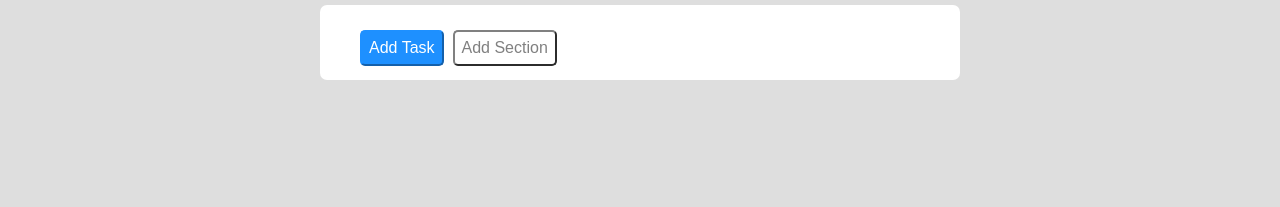
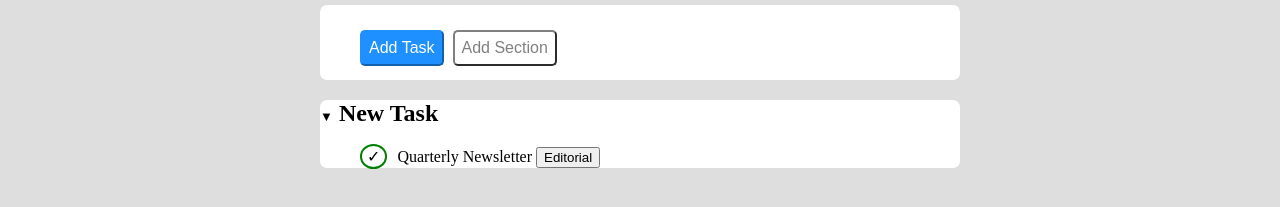
Before and after one commit to DavideCroce/html-css-toboolist, a plain HTML site: page index.html in a window 1280 px wide. Shown: the part 97-304 px from the top of the page. Drawn offline with Linux system fonts and the light colour scheme.

Commit message:
lista task

```diff
--- a/css/style.css
+++ b/css/style.css
@@ -56,3 +56,31 @@ h1{
     padding: 7px;
     margin-left: 5px;
 }
+
+main{
+    margin-left: 25%;
+    background-color: #fff;
+    width: 50%;
+    border-radius: 7px;
+}
+
+.arrow{
+    font-size: 13px;
+}
+
+ul{
+    list-style-type: none;
+}
+
+.checked{
+    padding-right: 10px;
+    background-color: white;
+    padding: 2px 5px;
+    border-radius: 50%;
+    border-color: green;
+    border-style: solid;
+    border-width: 2px;
+    margin-right: 10px;
+}
+
+.editorial
--- a/index.html
+++ b/index.html
@@ -22,6 +22,16 @@
             <button id="task">Add Task</button>
             <button id="section">Add Section</button>
     </header>
+    <!--finestra delle task-->
+    <main>
+      <div class="new-task">
+        <h2> <span class="arrow">&#9660;</span> New Task</h2>
+        <ul>
+            <li><span class="checked">&check;</span>Quarterly Newsletter <button class="editorial">Editorial</button></li>
+        </ul>
+      </div>
+
+    </main>
 
 
 
```
